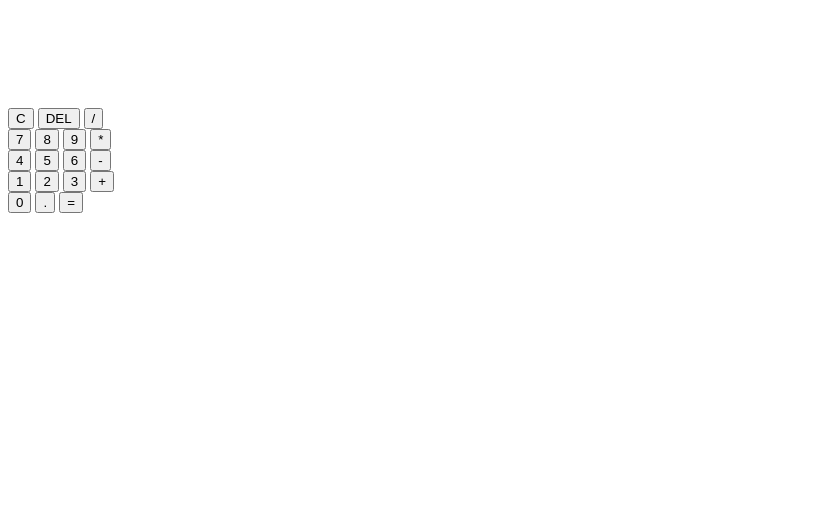
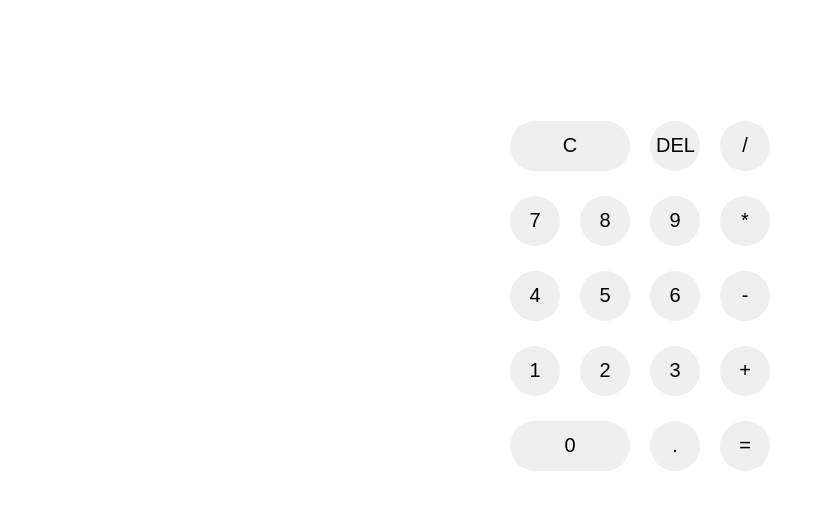
Before and after one commit to bongla316/calculatorResponsive, a plain HTML site: page index.html in a window 1280 px wide. Shown: the whole page, without its empty margins (0-825 px from the left). Drawn offline with Linux system fonts and the light colour scheme.

Commit message:
Added flex layouts for the buttons and the display

```diff
--- a/style.css
+++ b/style.css
@@ -1,13 +1,53 @@
-.numbers div {
-    display: inline;
+body {
+    display: flex;
+    justify-content: center;
+    align-items: center;
 }
 
-.operators div {
-    display: inline;
+#wrapper {
+    display: flex;
+    flex-direction: column;
+    max-width: 300px;
+    height: 500px;
+    margin: 0 auto;
 }
 
 #display {
+    display: flex;
+    font-size: 75px;
+    justify-content: flex-start;
     height: 100px;
-    width: 450px;
-    font-size: 5em;
+    padding-left: 20px;
 }
+
+.keypad {
+    display: flex;
+    flex-direction: column;
+}
+
+.row1, .row2, .row3, .row4, .row5 {
+    display: flex;
+    width: 300px;
+    height: 75px;
+    justify-content: space-evenly;
+    align-items: center;
+}
+
+#zero {
+    width: 120px;
+    border-radius: 30px;
+}
+
+#clear {
+    width: 120px;
+    border-radius: 30px;
+}
+
+button {
+    font-size: 20px;
+    height: 50px;
+    width: 50px;
+    vertical-align: middle;
+    border: none;
+    border-radius: 50%;
+}
```
